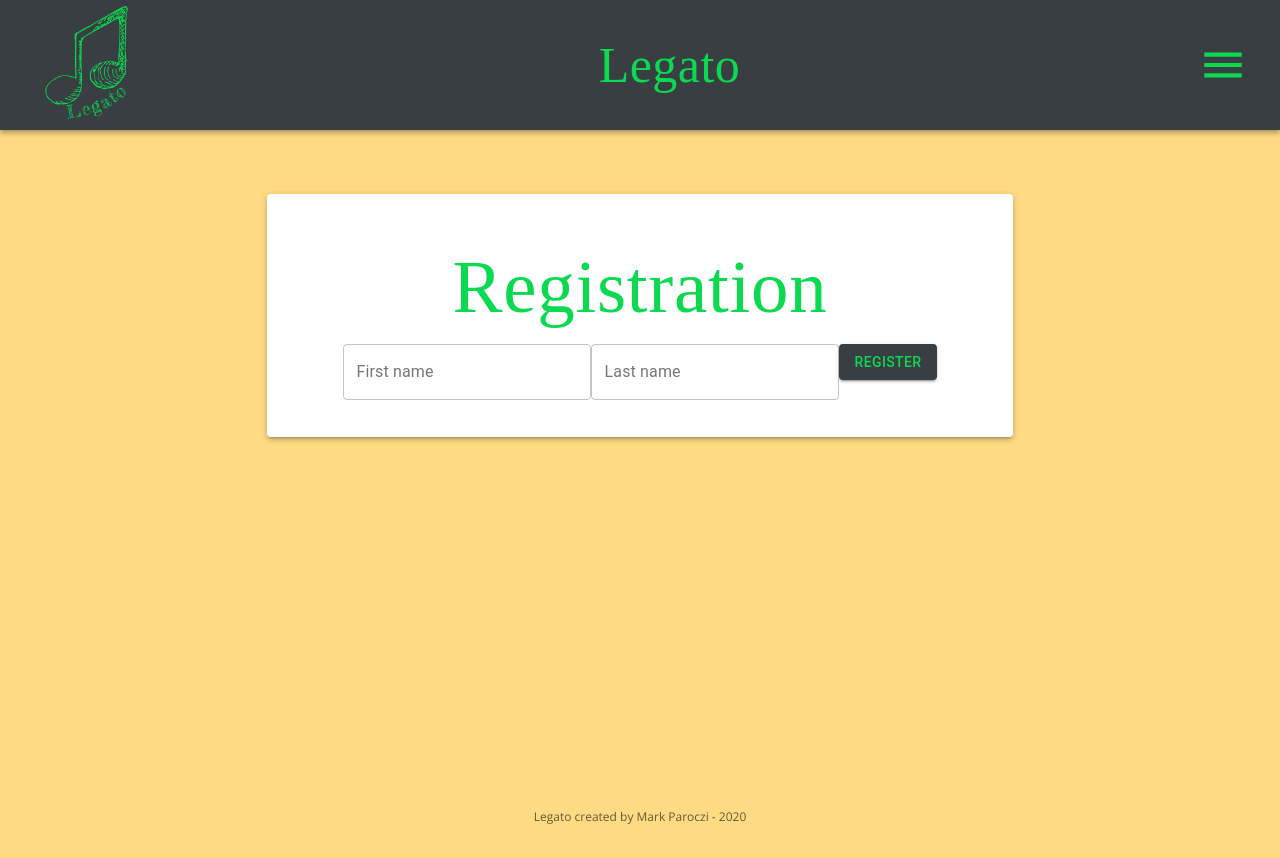
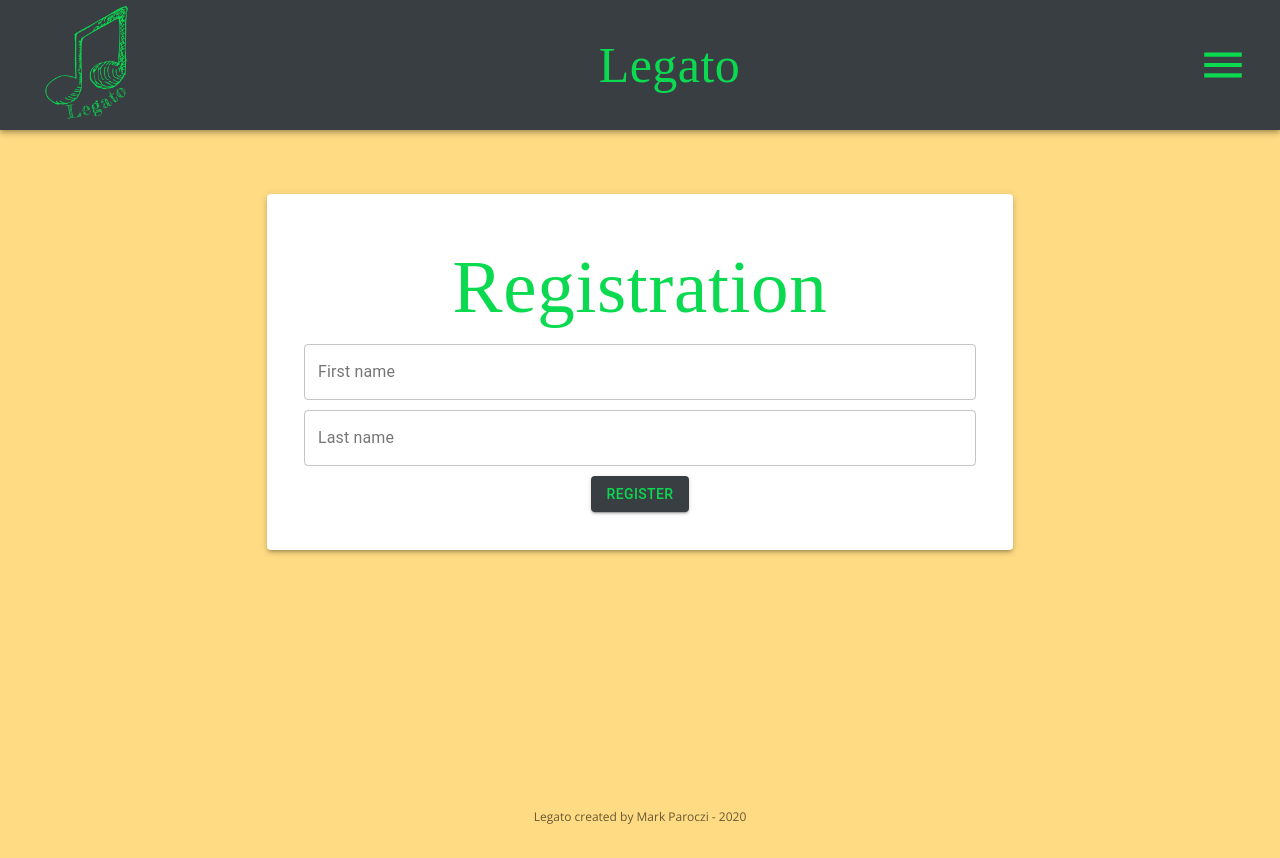
Before and after one commit to MParoczi/GreenHub-Frontend, a React app: page /registration in a window 1280 px wide. Built offline with nearby package versions, Linux system fonts and the light colour scheme; a web font is replaced by a local one; what redux-immutable-state-invariant would draw is missing.

Commit message:
Separate text fields from each other

```diff
--- a/src/components/Registration/registrationStyle.js
+++ b/src/components/Registration/registrationStyle.js
@@ -33,6 +33,8 @@ export const useStyle = makeStyles(theme => ({
     }
   },
   textField: {
+    marginBottom: "10px",
+    width: "100%",
     "& .MuiOutlinedInput-root.Mui-focused .MuiOutlinedInput-notchedOutline": {
       borderColor: "#383e42"
     },
```
